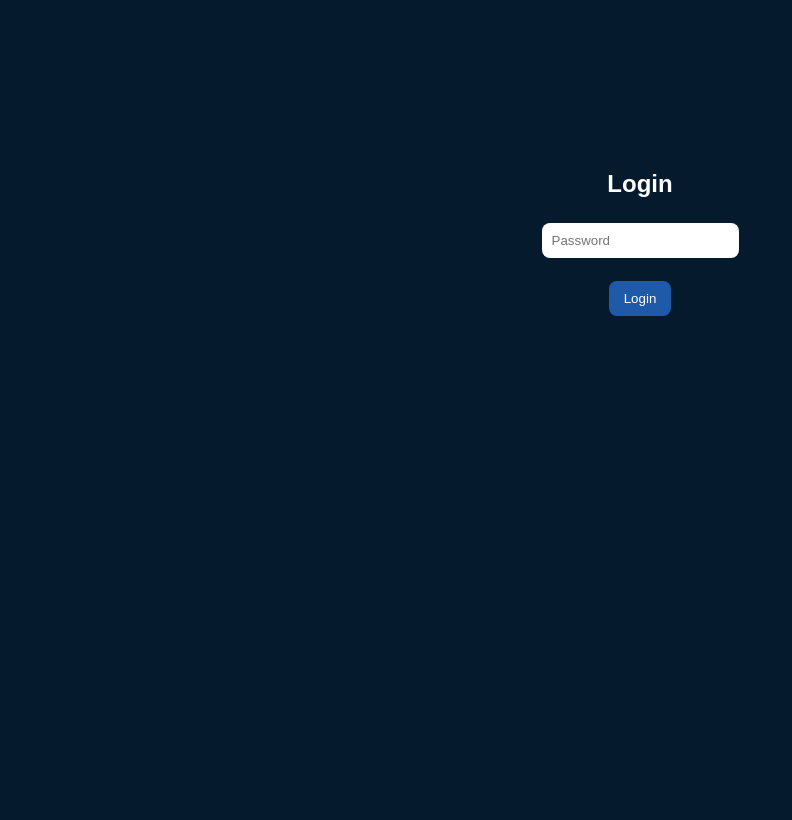
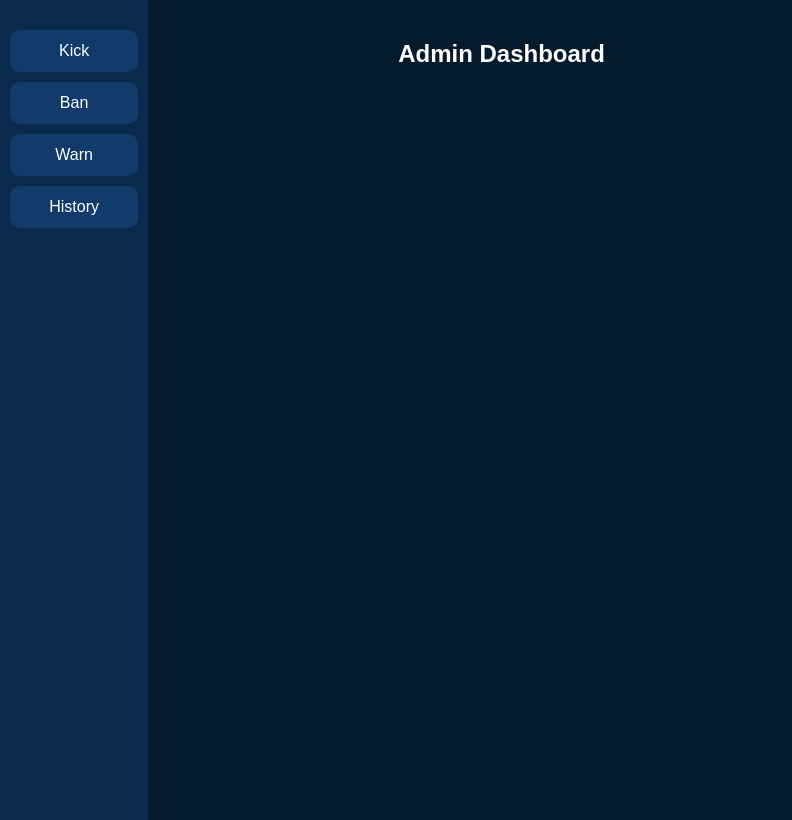
Before and after one commit to joshuaq2005er/the-boys, a plain HTML site: page index.html in a window 1280 px wide. Shown: the whole page, without its empty margins (0-792 px from the left). Drawn offline with Linux system fonts and the light colour scheme.

Commit message:
Update index.html

```diff
--- a/index.html
+++ b/index.html
@@ -1,7 +1,7 @@
 <!DOCTYPE html>
 <html>
 <head>
-<title>Pro Admin Panel</title>
+<title>Admin Panel</title>
 
 <style>
 body {
@@ -26,10 +26,13 @@ body {
   background:#123a6b;
   border-radius:10px;
   cursor:pointer;
+  transition:0.2s;
   text-align:center;
-  transition:0.2s;
 }
-.tab:hover { background:#1e5aa8; }
+
+.tab:hover {
+  background:#1e5aa8;
+}
 
 /* MAIN */
 #main {
@@ -38,31 +41,27 @@ body {
   width:100%;
 }
 
-/* LOGIN */
-#login {
-  margin:auto;
-  margin-top:150px;
-  text-align:center;
-}
-
 /* INPUTS */
 input {
   padding:10px;
   margin:5px;
+  border:none;
   border-radius:8px;
-  border:none;
 }
 
 /* BUTTON */
 button {
   padding:10px 15px;
   background:#1e5aa8;
+  border:none;
   color:white;
-  border:none;
   border-radius:8px;
   cursor:pointer;
 }
-button:hover { background:#2d7de0; }
+
+button:hover {
+  background:#2d7de0;
+}
 
 /* CARD */
 .card {
@@ -76,63 +75,36 @@ button:hover { background:#2d7de0; }
 
 <body>
 
-<!-- LOGIN -->
-<div id="login">
-  <h2>Login</h2>
-  <input id="pass" placeholder="Password">
-  <br><br>
-  <button onclick="login()">Login</button>
-</div>
-
-<!-- APP -->
-<div id="sidebar" style="display:none;">
+<div id="sidebar">
   <div class="tab" onclick="tab('kick')">Kick</div>
   <div class="tab" onclick="tab('ban')">Ban</div>
   <div class="tab" onclick="tab('warn')">Warn</div>
   <div class="tab" onclick="tab('history')">History</div>
 </div>
 
-<div id="main" style="display:none;">
-  <h2>Dashboard</h2>
+<div id="main">
+  <h2>Admin Dashboard</h2>
   <div id="content"></div>
 </div>
 
 <script>
 const API = "http://87.106.155.7:12281";
 
-let selected=null;
-
-/* LOGIN FIXED */
-function login(){
-  fetch(API+"/login",{
-    method:"POST",
-    headers:{"Content-Type":"application/json"},
-    body:JSON.stringify({password:document.getElementById("pass").value})
-  })
-  .then(r=>r.json())
-  .then(d=>{
-    if(d.status==="ok"){
-      document.getElementById("login").style.display="none";
-      document.getElementById("sidebar").style.display="block";
-      document.getElementById("main").style.display="block";
-    } else alert("Wrong password");
-  });
-}
-
-/* TABS */
 function tab(t){
   let html="";
 
-  if(t!=="history"){
+  if(t!="history"){
     html=`
+      <h3>${t.toUpperCase()}</h3>
       <input id="uid" placeholder="User ID"><br>
       <input id="reason" placeholder="Reason"><br><br>
       <button onclick="send('${t}')">Execute</button>
     `;
   } else {
     html=`
+      <h3>History</h3>
       <input id="uid" placeholder="User ID"><br><br>
-      <button onclick="load()">Load History</button>
+      <button onclick="load()">Load</button>
       <div id="out"></div>
     `;
   }
@@ -140,7 +112,6 @@ function tab(t){
   document.getElementById("content").innerHTML=html;
 }
 
-/* ACTIONS */
 function send(type){
   fetch(API+"/"+type,{
     method:"POST",
@@ -152,7 +123,6 @@ function send(type){
   }).then(r=>r.json()).then(alert);
 }
 
-/* HISTORY */
 function load(){
   let id=document.getElementById("uid").value;
 
```
